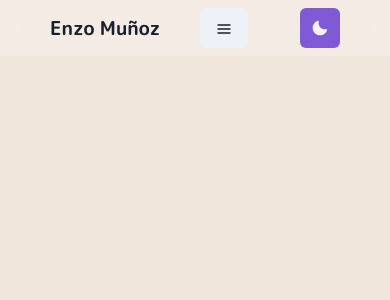
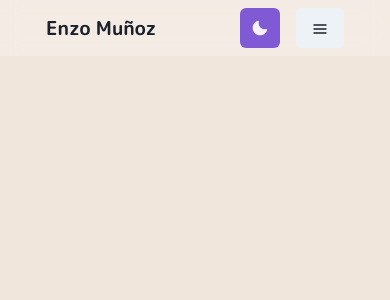
Before and after one commit to enzom-uy/portfolio, a Next.js app: page / in a window 390 px wide. Shown: the top 300 px of the page. Built offline with nearby package versions, Linux system fonts and the light colour scheme.

Commit message:
Show mobile navbar menu dinamically
Use Chakra's useBreakpointValue hook to dinamically render the mobile
menu

```diff
--- a/components/navbar/navbar.tsx
+++ b/components/navbar/navbar.tsx
@@ -1,10 +1,17 @@
-import {Box, Container, Flex, useColorModeValue} from '@chakra-ui/react'
+import {
+  Box,
+  Container,
+  Flex,
+  useBreakpointValue,
+  useColorModeValue
+} from '@chakra-ui/react'
 import ToggleColorMode from 'components/buttons/toggle-color-mode'
 import React from 'react'
 import NavbarLinks from './navbar-links'
 import NavbarTitle from './navbar-title'
 
 const Navbar: React.FC = () => {
+  const showMobileMenuButton = useBreakpointValue({base: true, md: false})
   return (
     <>
       <Box
@@ -23,11 +30,25 @@ const Navbar: React.FC = () => {
           width="100%"
           maxW="130ch"
         >
-          <Flex>
-            <NavbarTitle />
-            <NavbarLinks />
-          </Flex>
-          <ToggleColorMode />
+          {showMobileMenuButton ? (
+            <>
+              <Flex>
+                <NavbarTitle />
+              </Flex>
+              <Flex gap={4}>
+                <ToggleColorMode />
+                <NavbarLinks />
+              </Flex>
+            </>
+          ) : (
+            <>
+              <Flex>
+                <NavbarTitle />
+                <NavbarLinks />
+              </Flex>
+              <ToggleColorMode />
+            </>
+          )}
         </Container>
       </Box>
     </>
--- a/theme/chakra-theme.ts
+++ b/theme/chakra-theme.ts
@@ -23,6 +23,14 @@ const fonts = {
   heading: "'M PLUS Rounded 1c'"
 }
 
-export const theme = extendTheme({styles, config, colors, fonts})
+const breakpoints = {
+  sm: '320px',
+  md: '768px',
+  lg: '1100px',
+  xl: '1400px',
+  '2xl': '1536px'
+}
+
+export const theme = extendTheme({styles, config, colors, fonts, breakpoints})
 
 export default theme
```
